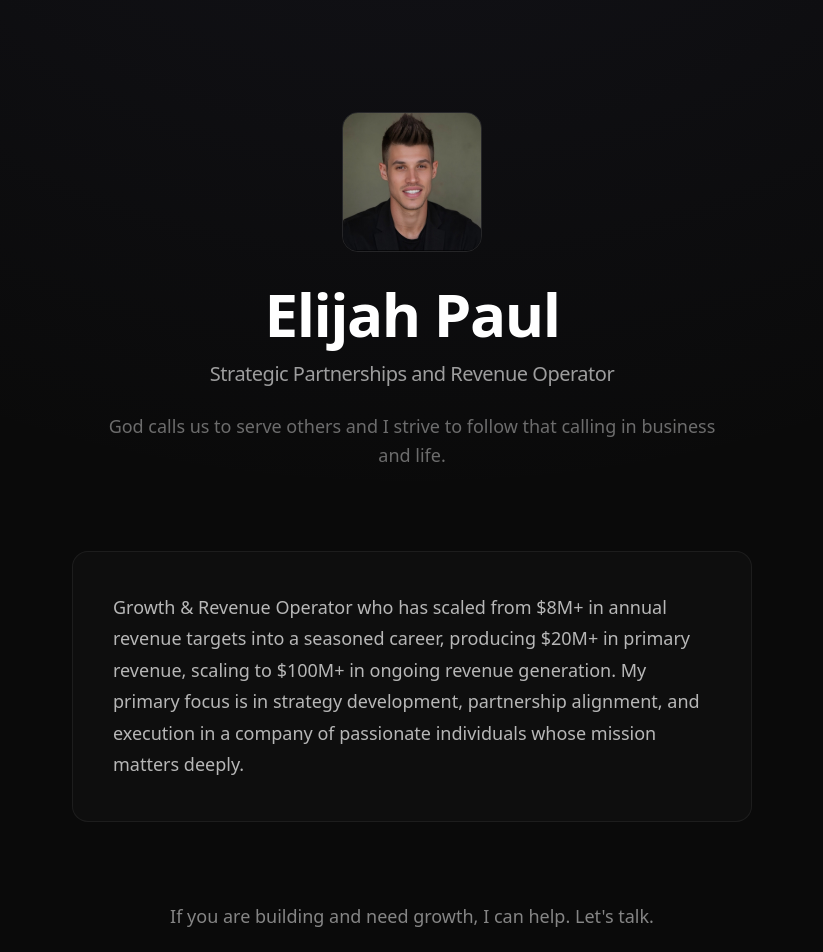
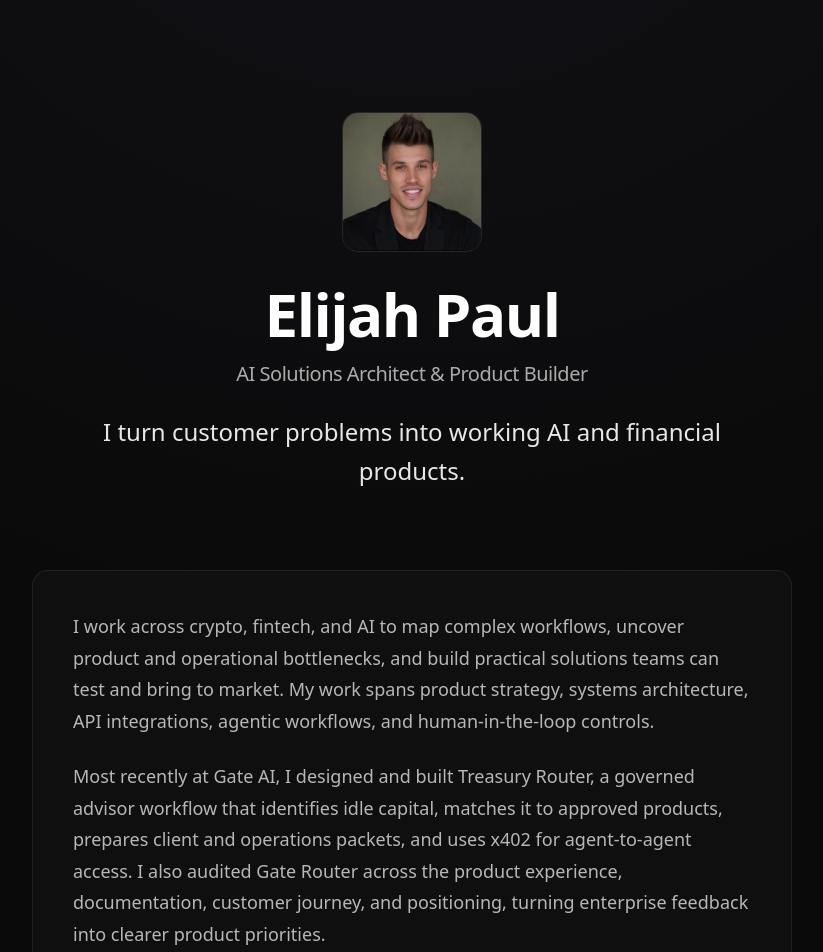
Before and after one commit to GhostOpsandCo/GhostOpsandCo.github.io, a Next.js app: page / in a window 1280 px wide. Shown: the top 952 px of the page, without its empty margins (228-1051 px from the left). Built offline with nearby package versions, Linux system fonts and the light colour scheme.

Commit message:
Update personal site for AI solutions work

```diff
--- a/app/layout.tsx
+++ b/app/layout.tsx
@@ -9,13 +9,13 @@ const inter = Inter({
 });
 
 export const metadata: Metadata = {
-  title: "Elijah Paul",
+  title: "Elijah Paul | AI Solutions Architect & Product Builder",
   description:
-    "Strategic partnerships and revenue operator helping teams accelerate growth through distribution and execution.",
+    "AI solutions architect and product builder creating customer-led products across crypto, fintech, and agentic AI.",
   openGraph: {
-    title: "Elijah Paul",
+    title: "Elijah Paul | AI Solutions Architect & Product Builder",
     description:
-      "Strategic partnerships and revenue operator helping teams accelerate growth through distribution and execution.",
+      "AI solutions architect and product builder creating customer-led products across crypto, fintech, and agentic AI.",
     type: "website",
     url: "https://elijahpaul.io",
   },
--- a/app/page.tsx
+++ b/app/page.tsx
@@ -22,31 +22,47 @@ export default function Home() {
             Elijah Paul
           </h1>
 
-          <p className="text-lg sm:text-xl text-white/60 font-medium tracking-tight mb-6">
-            Strategic Partnerships and Revenue Operator
+          <p className="text-lg sm:text-xl text-white/65 font-medium tracking-tight mb-6">
+            AI Solutions Architect &amp; Product Builder
           </p>
 
-          <p className="text-base sm:text-lg text-white/40 max-w-[620px] leading-relaxed">
-            God calls us to serve others and I strive to follow that calling in business and life.
+          <p className="text-xl sm:text-2xl text-white/90 max-w-[720px] leading-relaxed font-medium">
+            I turn customer problems into working AI and financial products.
           </p>
         </section>
 
         {/* Professional Summary */}
-        <section className="w-full max-w-[680px] mb-16 sm:mb-20">
-          <div className="rounded-2xl border border-white/[0.06] bg-white/[0.02] px-8 py-8 sm:px-10 sm:py-10">
-            <p className="text-base sm:text-lg text-white/70 leading-[1.75]">
-              Growth & Revenue Operator who has scaled from $8M+ in annual revenue targets into a
-              seasoned career, producing $20M+ in primary revenue, scaling to $100M+ in ongoing revenue
-              generation. My primary focus is in strategy development, partnership alignment, and execution
-              in a company of passionate individuals whose mission matters deeply.
-            </p>
+        <section className="w-full max-w-[760px] mb-16 sm:mb-20">
+          <div className="rounded-2xl border border-white/[0.07] bg-white/[0.025] px-8 py-8 sm:px-10 sm:py-10">
+            <div className="space-y-6 text-base sm:text-lg text-white/70 leading-[1.75]">
+              <p>
+                I work across crypto, fintech, and AI to map complex workflows, uncover product and
+                operational bottlenecks, and build practical solutions teams can test and bring to market.
+                My work spans product strategy, systems architecture, API integrations, agentic workflows,
+                and human-in-the-loop controls.
+              </p>
+
+              <p>
+                Most recently at Gate AI, I designed and built Treasury Router, a governed advisor workflow
+                that identifies idle capital, matches it to approved products, prepares client and operations
+                packets, and uses x402 for agent-to-agent access. I also audited Gate Router across the
+                product experience, documentation, customer journey, and positioning, turning enterprise
+                feedback into clearer product priorities.
+              </p>
+
+              <p className="border-t border-white/[0.07] pt-6 text-sm sm:text-base text-white/50">
+                $20M+ in launch revenue &middot; $100M+ in ecosystem and trading volume &middot; Founder of a
+                Web3 company that reached a $50M venture-backed valuation
+              </p>
+            </div>
           </div>
         </section>
 
         {/* Footer CTA */}
         <section className="flex flex-col items-center text-center">
           <p className="text-base sm:text-lg text-white/50 mb-8 max-w-[520px] leading-relaxed">
-            If you are building and need growth, I can help. Let&apos;s talk.
+            Building AI-native finance or crypto infrastructure? I can help turn the workflow into a
+            working product.
           </p>
 
           <div className="flex flex-col sm:flex-row gap-4">
@@ -67,6 +83,10 @@ export default function Home() {
           </div>
         </section>
 
+        <p className="mt-16 text-sm sm:text-base text-white/30 max-w-[600px] text-center leading-relaxed">
+          God calls us to serve others, and I strive to follow that calling in business and life.
+        </p>
+
         {/* Footer */}
         <footer className="mt-20 sm:mt-28 text-center">
           <p className="text-xs text-white/20">
```
